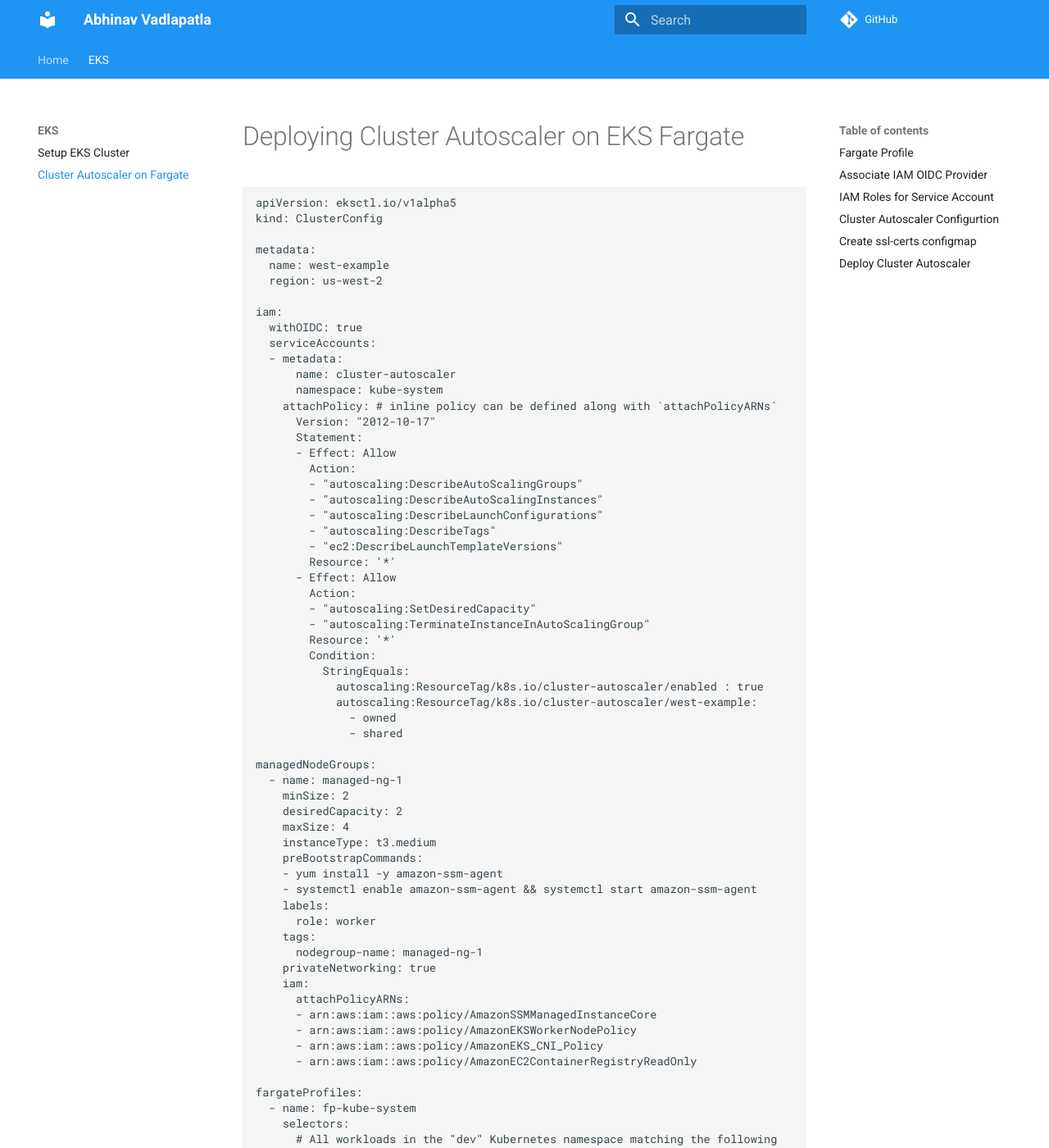
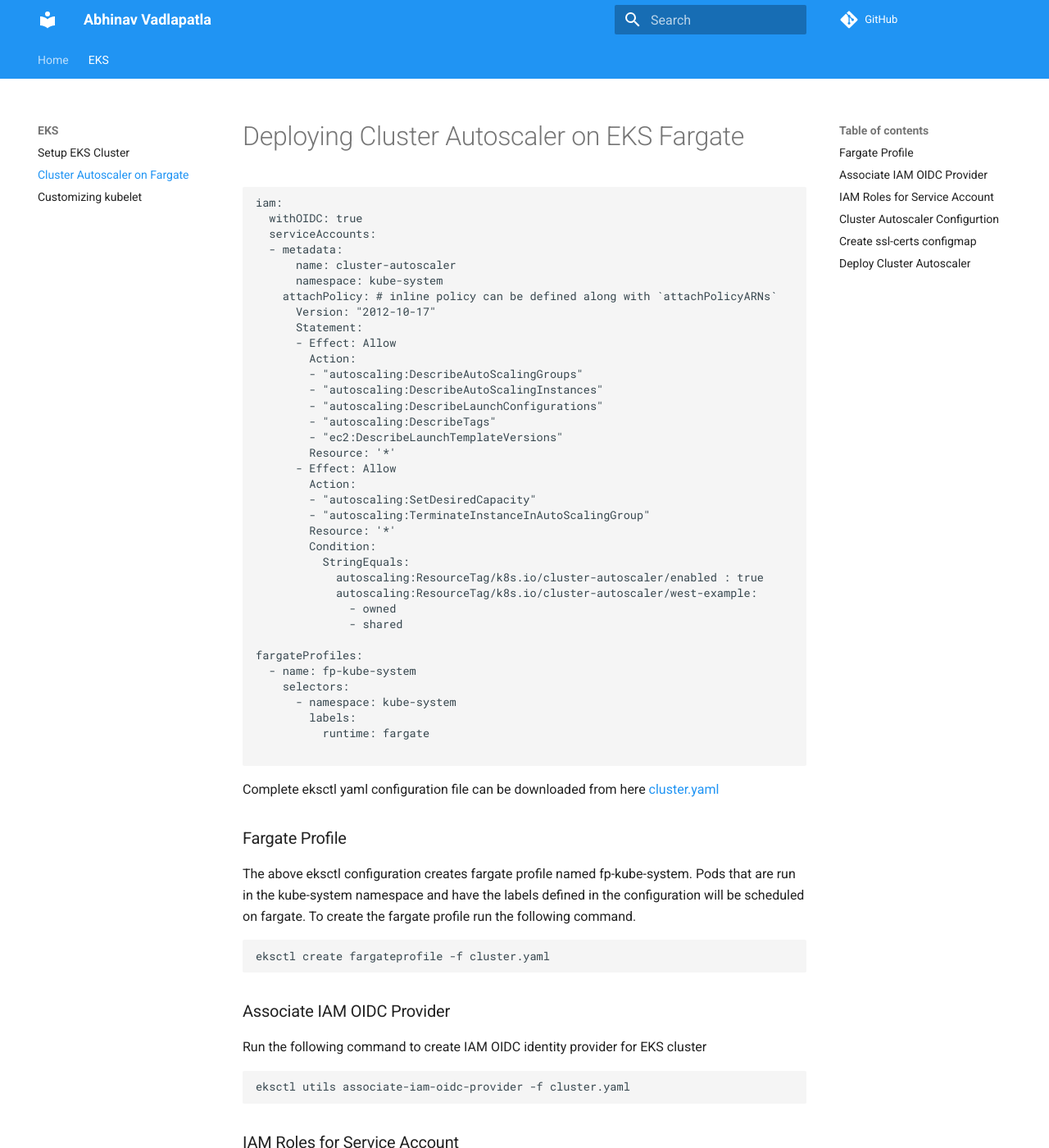
Before and after one commit to avadlapatla/blog, an MkDocs documentation site: the page built from docs/eks/fargate_autoscaler.md, in a window 1280 px wide and 1400 px high. Shown: the whole window at 82% size. Built offline with MkDocs 1.6.1 and Material for MkDocs 9.7.7, drawn with Linux system fonts in a browser that asks for light colours; comment, search, counter and statistics services are not loaded; some of the changed text lies outside the part shown.

Commit message:
Added Kubelet Customization

````diff
--- a/docs/eks/fargate_autoscaler.md
+++ b/docs/eks/fargate_autoscaler.md
@@ -1,13 +1,6 @@
 #Deploying Cluster Autoscaler on EKS Fargate
 
 ```
-apiVersion: eksctl.io/v1alpha5
-kind: ClusterConfig
-
-metadata:
-  name: west-example
-  region: us-west-2
-
 iam:
   withOIDC: true
   serviceAccounts:
@@ -37,39 +30,16 @@
               - owned
               - shared
 
-managedNodeGroups:
-  - name: managed-ng-1
-    minSize: 2
-    desiredCapacity: 2
-    maxSize: 4
-    instanceType: t3.medium
-    preBootstrapCommands:
-    - yum install -y amazon-ssm-agent
-    - systemctl enable amazon-ssm-agent && systemctl start amazon-ssm-agent
-    labels:
-      role: worker
-    tags:
-      nodegroup-name: managed-ng-1
-    privateNetworking: true
-    iam:
-      attachPolicyARNs:
-      - arn:aws:iam::aws:policy/AmazonSSMManagedInstanceCore
-      - arn:aws:iam::aws:policy/AmazonEKSWorkerNodePolicy
-      - arn:aws:iam::aws:policy/AmazonEKS_CNI_Policy
-      - arn:aws:iam::aws:policy/AmazonEC2ContainerRegistryReadOnly
-
 fargateProfiles:
   - name: fp-kube-system
     selectors:
-      # All workloads in the "dev" Kubernetes namespace matching the following
-      # label selectors will be scheduled onto Fargate:
       - namespace: kube-system
         labels:
           runtime: fargate
 
 ```
 
-Save the above configuration as cluster.yaml
+Complete eksctl yaml configuration file can be downloaded from here [cluster.yaml](https://github.com/avadlapatla/blog/blob/master/docs/files/cluster.yaml){target=_blank}
 
 ### Fargate Profile
 
--- a/mkdocs.yml
+++ b/mkdocs.yml
@@ -14,10 +14,12 @@
   - EKS:
     - 'Setup EKS Cluster' : eks/cluster.md
     - 'Cluster Autoscaler on Fargate': eks/fargate_autoscaler.md
+    - 'Customizing kubelet': eks/kubelet_customization.md
 
 markdown_extensions:
   - toc:
       permalink: true
+  - attr_list
 
 repo_url: https://github.com/avadlapatla/blog/
 
````
Also changed, not shown: other parts of docs/eks/fargate_autoscaler.md (+2 -2 lines), docs/eks/kubelet_customization.md (added, +32 -0 lines), docs/files/cluster.yaml (added, +85 -0 lines).
